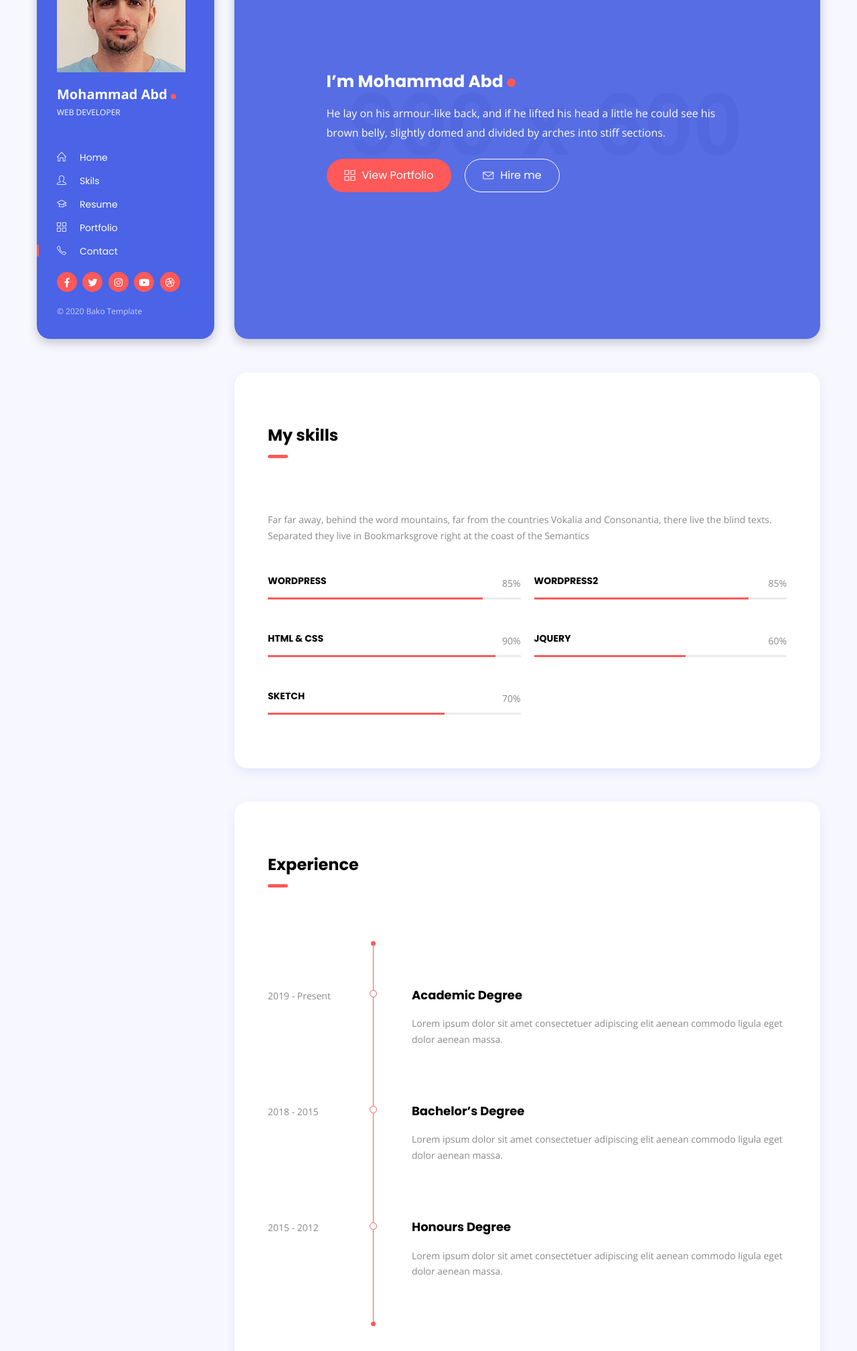
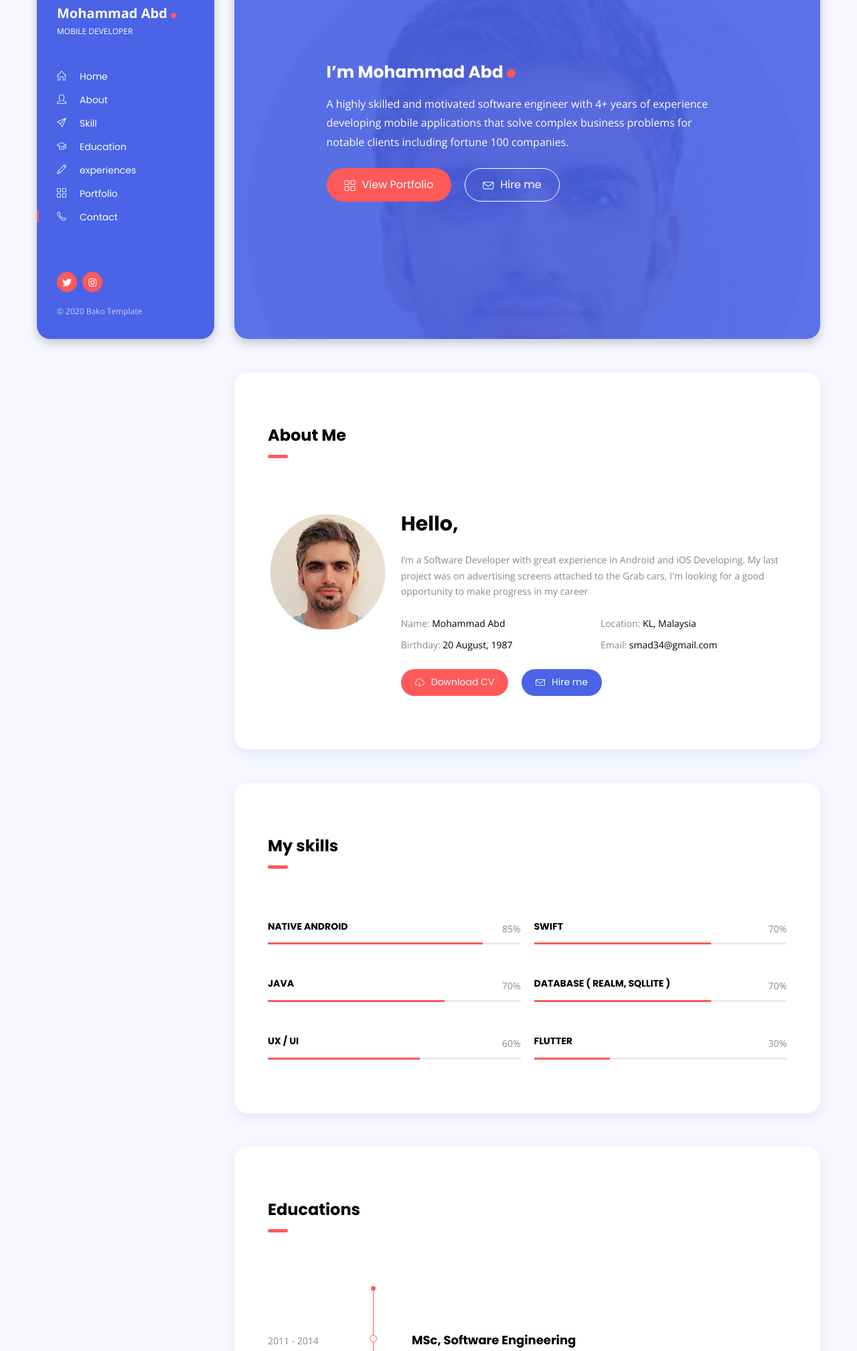
Before and after one commit to smad34/MyPortfolio, a plain HTML site: page index.html in a window 1280 px wide. Shown: the part 164-2181 px from the top of the page at 67% size. Drawn offline with nearby package versions, Linux system fonts and the light colour scheme; placeholder pictures from the web are drawn by us.

Commit message:
import first fase data

```diff
--- a/index.html
+++ b/index.html
@@ -3,10 +3,10 @@
 <html lang="en-US">
 <head>
 	<meta http-equiv="Content-Type" content="text/html; charset=UTF-8">
-	<title>Bako - Personal Portfolio & Resume HTML Template</title>
+	<title>Mohammad Abd Portfolio</title>
 	<meta name="description" content="Bako - Personal Portfolio & Resume HTML Template">
 	<meta name="viewport" content="width=device-width, initial-scale=1, maximum-scale=1">
-	<link rel="shortcut icon" type="image/x-icon" href="https://via.placeholder.com/32x32">
+	<link rel="shortcut icon" type="image/x-icon" href="./images/profile 32_32.png">
 
 	<!-- STYLESHEETS -->
 	<link rel="stylesheet" href="css/bootstrap.min.css" type="text/css" media="all">
@@ -46,7 +46,7 @@
 			<span></span>
 			<span></span>
 		</button>
-		<a href="index.html" class="logo"><img src="https://via.placeholder.com/70x70" alt="Mohammad Abd" /></a>
+		<a href="index.html" class="logo"><img src="./images/profile 70_70.png" alt="Mohammad Abd" /></a>
 		<a href="index.html" class="site-title dot ml-2">Mohammad Abd</a>
 	</div>
 
@@ -56,18 +56,22 @@
 			<span aria-hidden="true">&times;</span>
 		</button>
 		<div class="header-inner d-flex align-items-start flex-column">
-			<a href="index.html"><img src="./images/profile mohammad.png" alt="Mohammad Abd" /></a>
-			<a href="index.html" class="site-title dot mt-3" style="font-size: 20px;">Mohammad Abd</a>
-			<span class="site-slogan">Web Developer</span>
+			<a href="index.html"><img src="./images/profile 70_70.png" alt="Mohammad Abd" /></a>
+			<a href="index.html" class="site-title dot mt-3" style="font-size: 	20px;">Mohammad Abd</a>
+			<span class="site-slogan">Mobile Developer</span>
 
 			<!-- navigation menu -->
 			<nav>
 				<ul class="vertical-menu scrollspy">
 					<li><a href="#home" class="active"><i class="icon-home"></i>Home</a></li>
-					<li><a href="#skills"><i class="icon-user"></i>Skils</a></li>
-					<li><a href="#resume"><i class="icon-graduation"></i>Resume</a></li>
+					<li><a href="#about"><i class="icon-user"></i>About</a></li>
+					<li><a href="#skill"><i class="icon-paper-plane"></i>Skill</a></li>
+					<li><a href="#education"><i class="icon-graduation"></i>Education</a></li>
+					<li><a href="#exprience"><i class="icon-pencil"></i>experiences</a></li>
 					<li><a href="#works"><i class="icon-grid"></i>Portfolio</a></li>
 					<li><a href="#contact"><i class="icon-phone"></i>Contact</a></li>
+					<div class="spacer" data-height="20"></div>
+
 				</ul>
 			</nav>
 
@@ -76,11 +80,9 @@
 
 				<!-- social icons -->
 				<ul class="social-icons list-inline">
-					<li class="list-inline-item"><a href="#"><i class="fab fa-facebook-f"></i></a></li>
-					<li class="list-inline-item"><a href="#"><i class="fab fa-twitter"></i></a></li>
-					<li class="list-inline-item"><a href="#"><i class="fab fa-instagram"></i></a></li>
-					<li class="list-inline-item"><a href="#"><i class="fab fa-youtube"></i></a></li>
-					<li class="list-inline-item"><a href="#"><i class="fab fa-dribbble"></i></a></li>
+
+					<li class="list-inline-item"><a href="https://twitter.com/smad34"><i class="fab fa-twitter"></i></a></li>
+					<li class="list-inline-item"><a href="https://www.instagram.com/smad34"><i class="fab fa-instagram"></i></a></li>
 				</ul>
 
 				<!-- copyright -->
@@ -93,10 +95,10 @@
 	<main class="content float-right">
 
 		<!-- section hero -->
-		<section class="hero background parallax shadow-dark d-flex align-items-center" id="home" data-image-src="https://via.placeholder.com/900x600">
+		<section class="hero background parallax shadow-dark d-flex align-items-center" id="home" data-image-src="./images/profile_circle.png">
 			<div class="cta mx-auto mt-2">
 				<h1 class="mt-0 mb-4" style="font-size:25px">I’m Mohammad Abd<span class="dot"></span></h1>
-				<p class="mb-4">He lay on his armour-like back, and if he lifted his head a little he could see his brown belly, slightly domed and divided by arches into stiff sections.</p>
+				<p class="mb-4">A highly skilled and motivated software engineer with 4+ years of experience developing mobile applications that solve complex business problems for notable clients including fortune 100 companies.</p>
 				<a href="#" class="btn btn-default btn-lg mr-3"><i class="icon-grid"></i>View Portfolio</a>
 				<div class="spacer d-md-none d-lg-none d-sm-none" data-height="10"></div>
 				<a href="#" class="btn btn-border-light btn-lg"><i class="icon-envelope"></i>Hire me</a>
@@ -105,13 +107,38 @@
 		</section>
 
 
-
-		<!-- section skills -->
-		<section id="skills" class="shadow-blue white-bg padding">
-			<h3 class="section-title">My skills</h3>
+		<!-- section about -->
+		<section id="about" class="shadow-blue white-bg padding">
+			<h3 class="section-title">About Me</h3>
 			<div class="spacer" data-height="80"></div>
 
-			<p class="mb-0">Far far away, behind the word mountains, far from the countries Vokalia and Consonantia, there live the blind texts. Separated they live in Bookmarksgrove right at the coast of the Semantics</p>
+			<div class="row">
+				<div class="col-md-3">
+					<img src="./images/profile_circle.png" alt="about" />
+				</div>
+				<div class="col-md-9">
+					<h2 class="mt-4 mt-md-0 mb-4">Hello,</h2>
+					<p class="mb-0">I’m a Software Developer with great experience in Android and iOS Developing. My last project was on advertising screens attached to the Grab cars, I'm looking for a good opportunity to make progress in my career</p>
+					<div class="row my-4">
+						<div class="col-md-6">
+							<p class="mb-2">Name: <span class="text-dark">Mohammad Abd</span></p>
+							<p class="mb-0">Birthday: <span class="text-dark">20 August, 1987</span></p>
+						</div>
+						<div class="col-md-6 mt-2 mt-md-0 mt-sm-2">
+							<p class="mb-2">Location: <span class="text-dark">KL, Malaysia</span></p>
+							<p class="mb-0">Email: <span class="text-dark">smad34@gmail.com</span></p>
+						</div>
+					</div>
+					<a href="#" class="btn btn-default mr-3"><i class="icon-cloud-download"></i>Download CV</a>
+					<a href="#" class="btn btn-alt mt-2 mt-md-0 mt-xs-2"><i class="icon-envelope"></i>Hire me</a>
+				</div>
+			</div>
+		</section>
+		<!-- section skill -->
+		<section id="skill" class="shadow-blue white-bg padding">
+			<h3 class="section-title">My skills</h3>
+			<div class="spacer" data-height="30"></div>
+
 
 			<div class="row mt-5">
 
@@ -119,7 +146,7 @@
 					<!-- skill item -->
 					<div class="skill-item">
 						<div class="skill-info clearfix">
-							<h4 class="float-left mb-3 mt-0">WordPress</h4>
+							<h4 class="float-left mb-3 mt-0">Native Android</h4>
 							<span class="float-right">85%</span>
 						</div>
 						<div class="progress">
@@ -134,11 +161,11 @@
 					<!-- skill item -->
 					<div class="skill-item">
 						<div class="skill-info clearfix">
-							<h4 class="float-left mb-3 mt-0">WordPress2</h4>
-							<span class="float-right">85%</span>
+							<h4 class="float-left mb-3 mt-0">Swift</h4>
+							<span class="float-right">70%</span>
 						</div>
 						<div class="progress">
-							<div class="progress-bar" role="progressbar" aria-valuemin="0" aria-valuemax="100" aria-valuenow="85">
+							<div class="progress-bar" role="progressbar" aria-valuemin="0" aria-valuemax="100" aria-valuenow="70">
 							</div>
 						</div>
 						<div class="spacer" data-height="50"></div>
@@ -149,11 +176,11 @@
 					<!-- skill item -->
 					<div class="skill-item">
 						<div class="skill-info clearfix">
-							<h4 class="float-left mb-3 mt-0">HTML & CSS</h4>
-							<span class="float-right">90%</span>
+							<h4 class="float-left mb-3 mt-0">Java</h4>
+							<span class="float-right">70%</span>
 						</div>
 						<div class="progress">
-							<div class="progress-bar" role="progressbar" aria-valuemin="0" aria-valuemax="100" aria-valuenow="90">
+							<div class="progress-bar" role="progressbar" aria-valuemin="0" aria-valuemax="100" aria-valuenow="70">
 							</div>
 						</div>
 						<div class="spacer" data-height="50"></div>
@@ -164,11 +191,11 @@
 					<!-- skill item -->
 					<div class="skill-item">
 						<div class="skill-info clearfix">
-							<h4 class="float-left mb-3 mt-0">jQuery</h4>
-							<span class="float-right">60%</span>
+							<h4 class="float-left mb-3 mt-0">Database ( Realm, SqlLite 	)</h4>
+							<span class="float-right">70%</span>
 						</div>
 						<div class="progress">
-							<div class="progress-bar" role="progressbar" aria-valuemin="0" aria-valuemax="100" aria-valuenow="60">
+							<div class="progress-bar" role="progressbar" aria-valuemin="0" aria-valuemax="100" aria-valuenow="70">
 							</div>
 						</div>
 						<div class="spacer d-md-none d-lg-none" data-height="50"></div>
@@ -179,15 +206,32 @@
 					<!-- skill item -->
 					<div class="skill-item">
 						<div class="skill-info clearfix">
-							<h4 class="float-left mb-3 mt-0">Sketch</h4>
-							<span class="float-right">70%</span>
+							<h4 class="float-left mb-3 mt-0">Ux / Ui</h4>
+							<span class="float-right">60%</span>
 						</div>
 						<div class="progress">
-							<div class="progress-bar" role="progressbar" aria-valuemin="0" aria-valuemax="100" aria-valuenow="70">
+							<div class="progress-bar" role="progressbar" aria-valuemin="0" aria-valuemax="100" aria-valuenow="60">
 							</div>
 						</div>
 					</div>
 				</div>
+
+				<div class="col-md-6">
+					<!-- skill item -->
+					<div class="skill-item">
+						<div class="skill-info clearfix">
+							<h4 class="float-left mb-3 mt-0">flutter</h4>
+							<span class="float-right">30%</span>
+						</div>
+						<div class="progress">
+							<div class="progress-bar" role="progressbar" aria-valuemin="0" aria-valuemax="100" aria-valuenow="30">
+							</div>
+						</div>
+						<div class="spacer d-md-none d-lg-none" data-height="50"></div>
+					</div>
+				</div>
+
+
 
 			</div>
 		</section>
@@ -197,44 +241,83 @@
 
 		</section>
 
-		<!-- section experience -->
-		<section id="resume" class="shadow-blue white-bg padding">
-			<h3 class="section-title">Experience</h3>
+		<!-- section education -->
+		<section id="education" class="shadow-blue white-bg padding">
+			<h3 class="section-title">Educations</h3>
 			<div class="spacer" data-height="80"></div>
 
 			<!-- timeline -->
 			<div class="timeline">
 				<div class="entry">
 					<div class="title">
-						<span>2019 - Present</span>
+						<span>2011 - 2014</span>
 					</div>
 					<div class="body">
-						<h4 class="mt-0">Academic Degree</h4>
-						<p>Lorem ipsum dolor sit amet consectetuer adipiscing elit aenean commodo ligula eget dolor aenean massa.</p>
+						<h4 class="mt-0">MSc, Software Engineering</h4>
+						<p>Science and Research, Tehran, Iran</p>
+
 					</div>
 				</div>
 				<div class="entry">
 					<div class="title">
-						<span>2018 - 2015</span>
+						<span>2006 - 2011</span>
 					</div>
 					<div class="body">
-						<h4 class="mt-0">Bachelor’s Degree</h4>
-						<p>Lorem ipsum dolor sit amet consectetuer adipiscing elit aenean commodo ligula eget dolor aenean massa.</p>
-					</div>
-				</div>
-				<div class="entry">
-					<div class="title">
-						<span>2015 - 2012</span>
-					</div>
-					<div class="body">
-						<h4 class="mt-0">Honours Degree</h4>
-						<p>Lorem ipsum dolor sit amet consectetuer adipiscing elit aenean commodo ligula eget dolor aenean massa.</p>
+						<h4 class="mt-0">BSc, Software Engineering</h4>
+						<p>Azad University, NajafAbad, Iran</p>
 					</div>
 				</div>
 				<span class="timeline-line"></span>
 			</div>
 		</section>
 
+		<!-- section exprience -->
+		<section id="exprience" class="shadow-blue white-bg padding">
+			<h3 class="section-title">Expriences</h3>
+			<div class="spacer" data-height="80"></div>
+
+			<!-- timeline -->
+			<div class="timeline">
+				<div class="entry">
+					<div class="title">
+						<span>2019 - present</span>
+					</div>
+					<div class="body">
+						<h4 class="mt-0">Mobile Developer</h4>
+						<p>Tractive Sdn Bhd</p>
+					</div>
+				</div>
+				<div class="entry">
+					<div class="title">
+						<span>2018 - 2019</span>
+					</div>
+					<div class="body">
+						<h4 class="mt-0">Android Developer</h4>
+						<p>Arazi Software Center</p>
+					</div>
+				</div>
+				<div class="entry">
+					<div class="title">
+						<span>2017 - 2018</span>
+					</div>
+					<div class="body">
+						<h4 class="mt-0">Software Developer</h4>
+						<p>Agriculture Organization</p>
+					</div>
+				</div>
+				<div class="entry">
+					<div class="title">
+						<span>2009 - 2017</span>
+					</div>
+					<div class="body">
+						<h4 class="mt-0">Network Administrator</h4>
+						<p>Sepahan Jolfa Computer</p>
+					</div>
+				</div>
+
+				<span class="timeline-line"></span>
+			</div>
+		</section>
 		<!-- section works -->
 		<section id="works" class="shadow-blue white-bg padding">
 			<h3 class="section-title">Portfolio</h3>
@@ -273,7 +356,7 @@
 							</div>
 							<span class="plus-icon">+</span>
 							<div class="thumb">
-								<img src="https://via.placeholder.com/800x600" alt="Portfolio-title" />
+								<img src="./images/profile_circle.png" alt="Portfolio-title" />
 								<div class="mask"></div>
 							</div>
 						</div>
@@ -393,21 +476,23 @@
 						<i class="icon-phone"></i>
 						<div class="details">
 							<h5>Phone</h5>
-							<span>+44 1632 960428</span>
+							<span>+60 113 9278373</span>
 						</div>
 					</div>
 					<div class="contact-info mb-5">
 						<i class="icon-envelope"></i>
 						<div class="details">
 							<h5>Email address</h5>
-							<span>hello@bako.com</span>
+							<span>smad34@gmail.com</span>
+							<span>mohammad@tractive.com</span>
+
 						</div>
 					</div>
 					<div class="contact-info">
 						<i class="icon-location-pin"></i>
 						<div class="details">
 							<h5>Location</h5>
-							<span>West Palm Beach, 4669 Travis Street</span>
+							<span>Kuala Lumpur, Malaysia</span>
 						</div>
 					</div>
 				</div>
```
Also changed, not shown: images/profile 32_32.png (added), images/profile 70_70.png (added), images/profile_circle.png (added), 1 other file.
